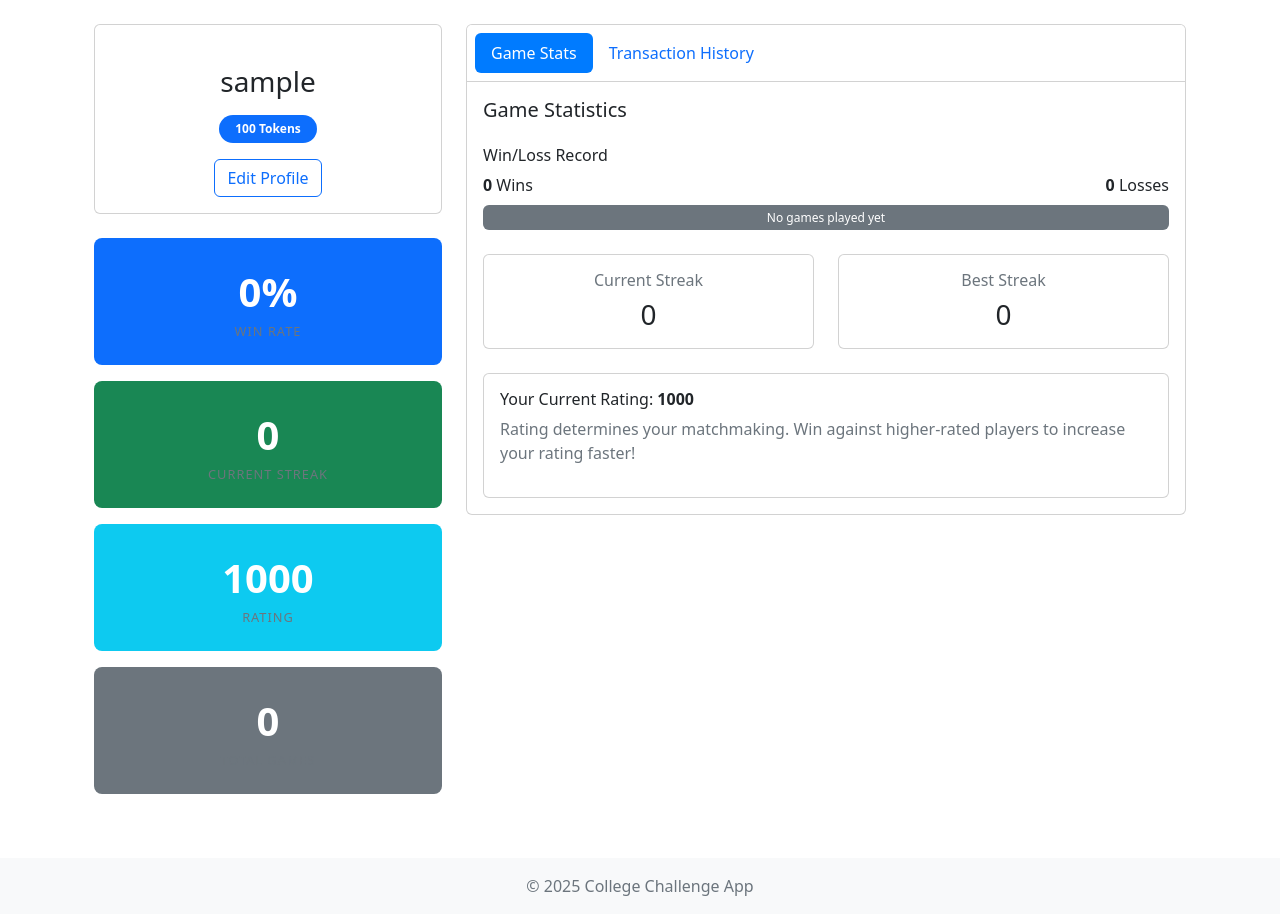
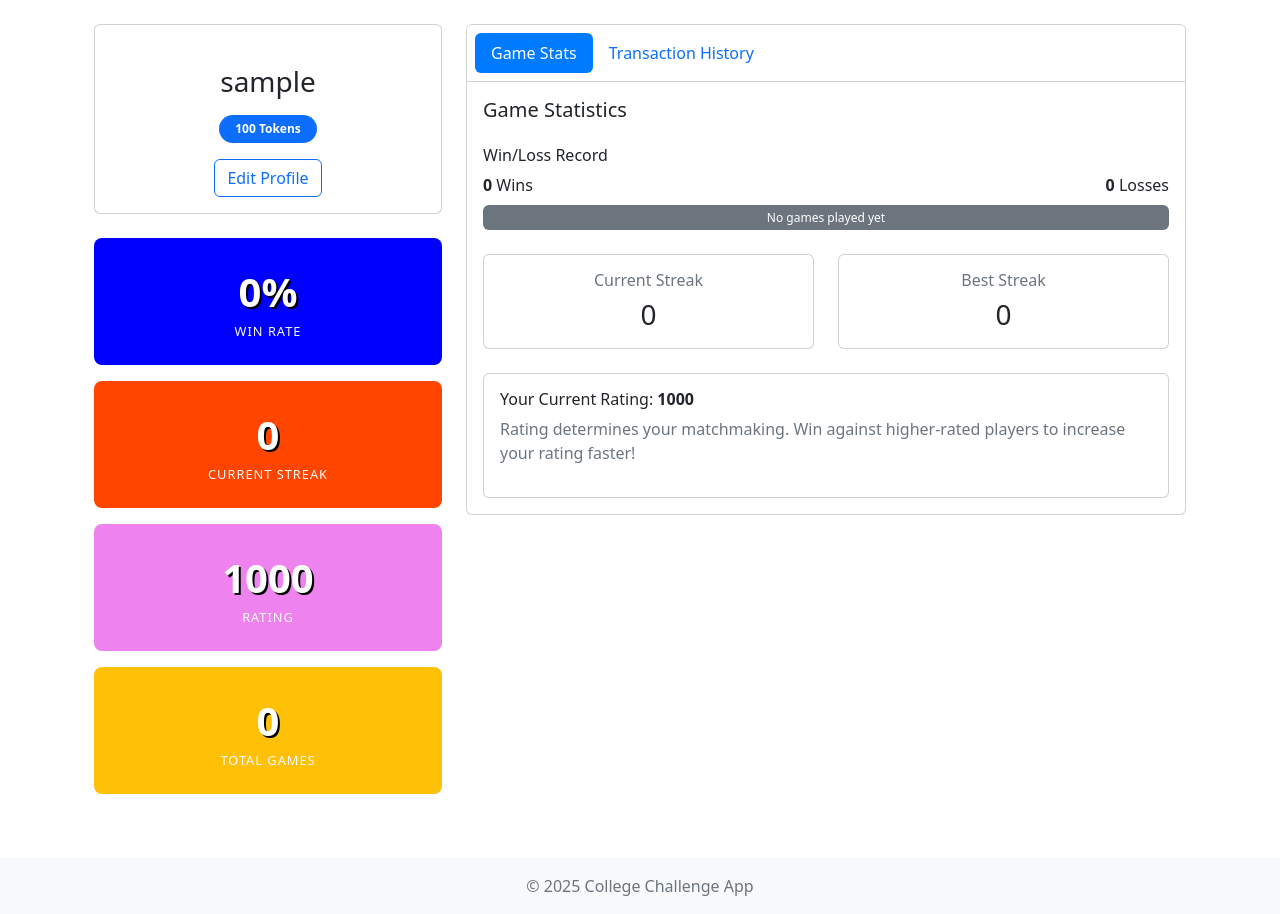
Before and after one commit to TheBigHugeMan/mac-hackathon, a Django app: page /profile/ in a window 1280 px wide. Shown: the part 56-970 px from the top of the page. Run offline with Django 5.2, Linux system fonts and the light colour scheme; the visitor is signed in with stand-in values (Sample User, id 1); data that the repository does not hold is empty; some libraries are stand-ins or nearby versions.

```diff
--- a/college_challenge/users/templates/users/match.html
+++ b/college_challenge/users/templates/users/match.html
@@ -264,7 +264,9 @@
             {% else %}
             <div class="no-matches">
                 <div class="mb-4">
-                    <img src="{% static 'img/no-matches.svg' %}" alt="No matches" class="img-fluid" style="max-height: 200px;">
+                    <div class="card-img-top" style="text-align: center;">
+                        <i class="bi-x-lg" style="font-size: 100px;"></i>
+                    </div>
                 </div>
                 <h3 class="mb-3">No more students to match with right now!</h3>
                 <p class="text-muted">Check back later or invite more students to join the platform.</p>
--- a/college_challenge/users/templates/users/profile.html
+++ b/college_challenge/users/templates/users/profile.html
@@ -36,12 +36,13 @@
     .stat-card .stat-value {
         font-size: 2.5rem;
         font-weight: bold;
+        text-shadow: 2px 2px 0px #000000;;
     }
 
     .stat-card .stat-label {
         text-transform: uppercase;
         font-size: 0.8rem;
-        color: #6c757d;
+        color: #f8f9fa;
         letter-spacing: 1px;
     }
 
@@ -77,30 +78,31 @@
                         Edit Profile
                     </button>
                 </div>
+
             </div>
 
             <!-- Stats Cards -->
             <div class="row">
                 <div class="col-md-6 col-lg-12">
-                    <div class="stat-card bg-primary text-white">
+                    <div class="stat-card text-white" style="background-color: blue;">
                         <div class="stat-value">{{ win_rate }}%</div>
                         <div class="stat-label">Win Rate</div>
                     </div>
                 </div>
                 <div class="col-md-6 col-lg-12">
-                    <div class="stat-card bg-success text-white">
+                    <div class="stat-card text-white" style="background-color: orangered;">
                         <div class="stat-value">{{ user.current_streak }}</div>
                         <div class="stat-label">Current Streak</div>
                     </div>
                 </div>
                 <div class="col-md-6 col-lg-12">
-                    <div class="stat-card bg-info text-white">
+                    <div class="stat-card text-white" style="background-color: violet;">
                         <div class="stat-value">{{ user.rating|floatformat:0 }}</div>
                         <div class="stat-label">Rating</div>
                     </div>
                 </div>
                 <div class="col-md-6 col-lg-12">
-                    <div class="stat-card bg-secondary text-white">
+                    <div class="stat-card bg-warning text-white">
                         <div class="stat-value">{{ total_games }}</div>
                         <div class="stat-label">Total Games</div>
                     </div>
```
Also changed, not shown: college_challenge/users/templates/users/dashboard.html (+13 -5 lines), college_challenge/media/profile_pics/cow.jpg (added).
